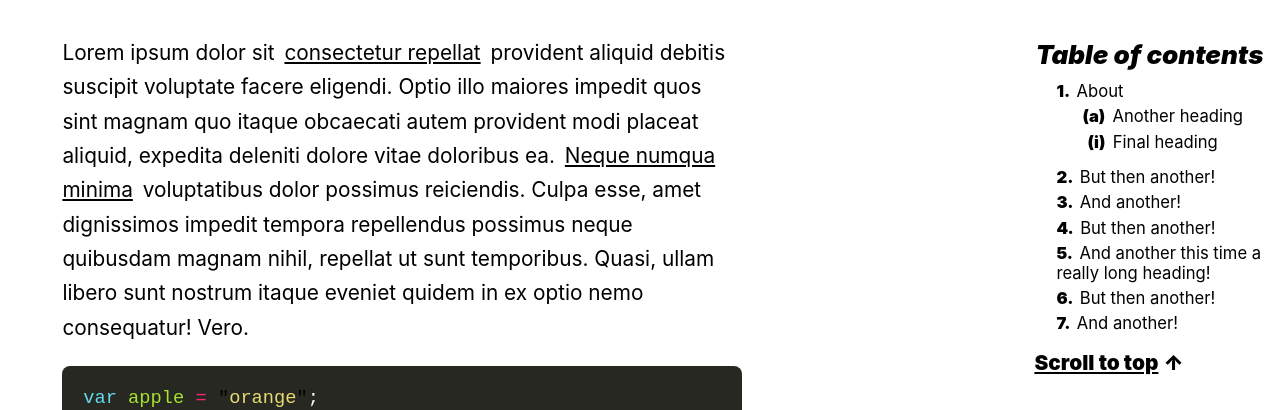
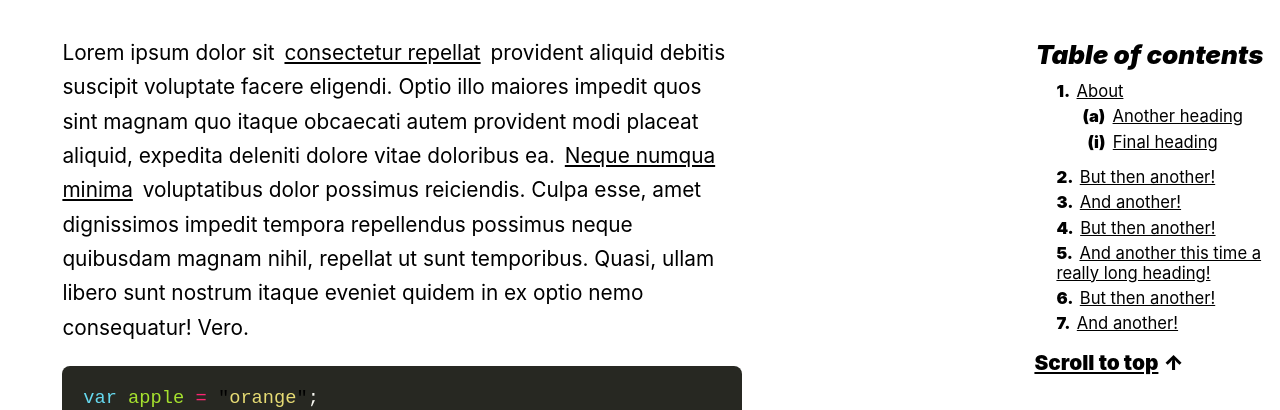
Before and after one commit to denismcdonald/blog, a Jekyll site: the page built from links.md, in a window 1280 px wide. Shown: the part 189-599 px from the top of the page. Built offline with Jekyll 4.4.1, drawn with Linux system fonts in a browser that asks for light colours; some web fonts are replaced.

Commit message:
toc a consistency

```diff
--- a/_sass/main.scss
+++ b/_sass/main.scss
@@ -267,10 +267,6 @@ code {
     text-align: left;
 }
 
-.toc a {
-    text-decoration: none;
-}
-
 .toc:before {
     content: "Table of contents";
     // font-family: "BenchNine";
```
Also changed, not shown: 1 other file.
